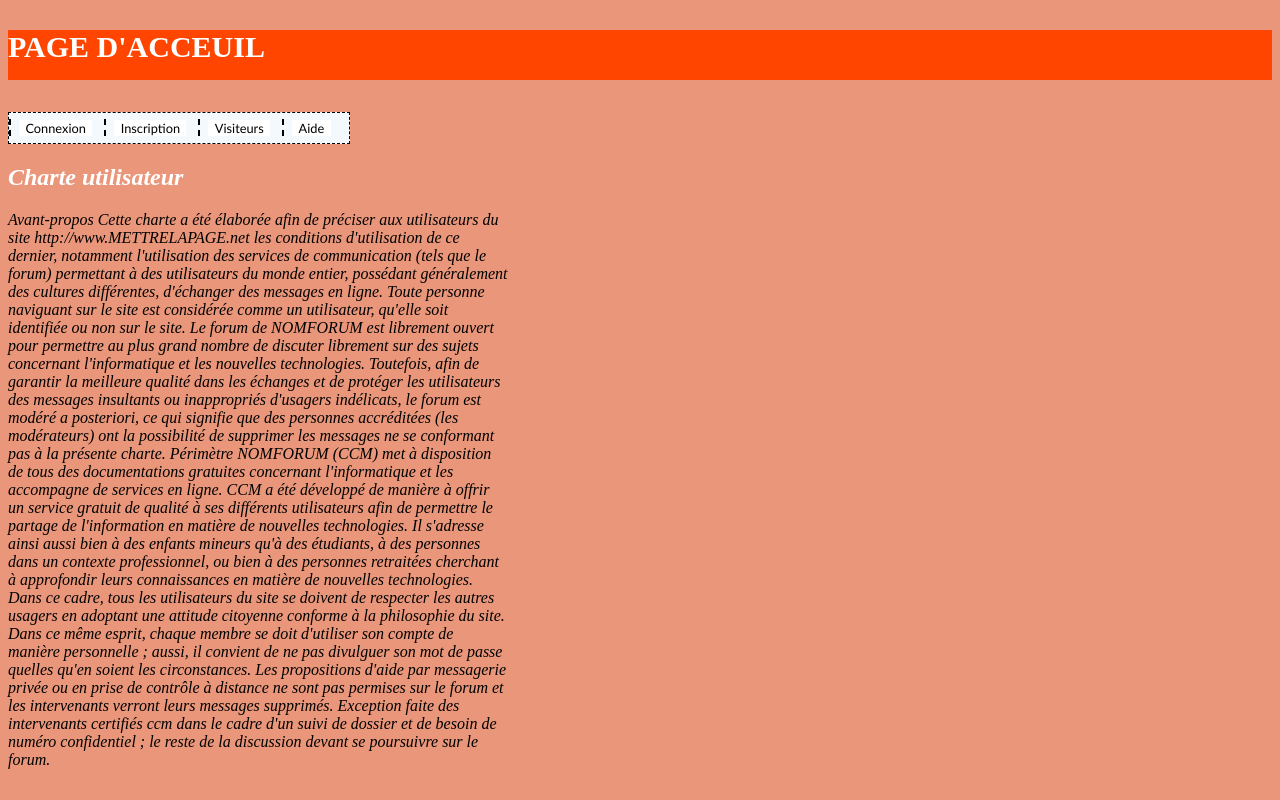
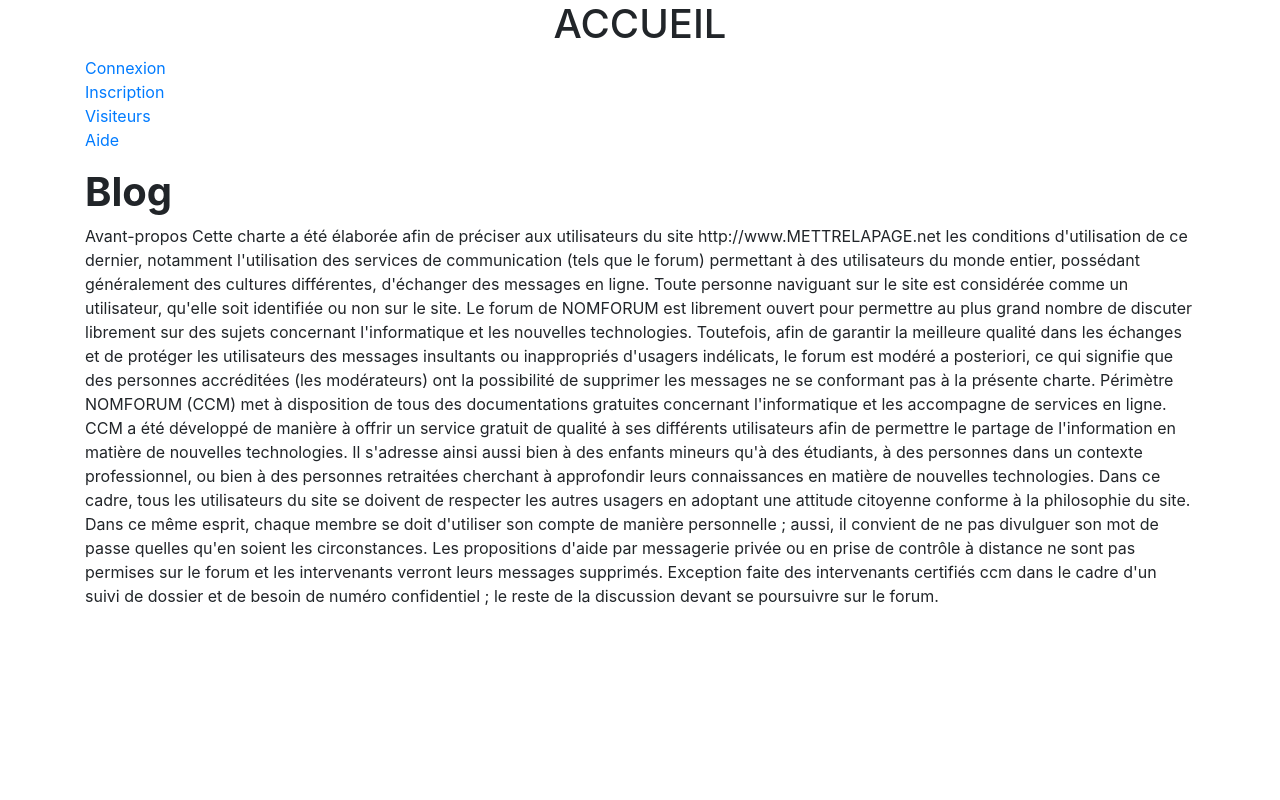
Before and after one commit to cezaire/ProjetSI, a PHP site: page /Accueil.php in a window 1280 px wide. Run offline with PHP 8.4, Linux system fonts and the light colour scheme; some libraries are stand-ins or nearby versions.

Commit message:
Ajout dossier img et sql + amelioration visuelle blog

```diff
--- a/src/main/Accueil.php
+++ b/src/main/Accueil.php
@@ -1,89 +1,42 @@
-<!DOCTYPE html PUBLIC "-//W3C//DTD XHTML 1.0 Transitionnal//EN"
-	"http://wwww.w3.org/TR/xhtmll/DTD/xhtmll-transitional.dtd">
+<?php
+session_start();
+?>
+
+<!DOCTYPE html>
 <html>
-<style>
-body{
-background-color:DarkSalmon;
-color white;
-}
-header h3{
-height:50px;
-font-size:30px;
-}
-header{
-background-color:OrangeRed;
-width: auto;
-color:white;
 
-}
-article{
-width: 500px;
-font-style:italic;
-}
-h1{
-
-color:white;
-}
-a{
-color:white;
-background-color:white;
- line-height: 10px;
- height:50px;
-}
-input{
-color:teal;
-}
-label{
-color:white;
-}
-
-ul#Menu {
-width : 340px;
-height : 30px;
-margin : 2em 0 0 0;
-padding : 0;
-background-color : #f4f9fd;
-border : 1px dashed black;
-list-style-type : none;
-}
-
-ul#Menu li {
-padding : 0 0.5em;
-line-height : 30px;
-display:inline;
-border-left : 2px dashed black;
-}
-
-
-ul#Menu a {
-color : black;
-text-decoration : none;
-padding : 0 0.5em;
-font :  0.8em "Trebuchet MS";
-}
-
-ul#Menu a:hover { text-decoration : underline; }
-
-
-</style>
-<head>  <title>PAGE D'ACCEUIL </title>
+	<head>
+		<link href="../style/bootstrap/css/bootstrap.min.css" rel="stylesheet">
+		<script src="https://ajax.googleapis.com/ajax/libs/jquery/1.11.2/jquery.min.js"></script>
+		<script src="bootstrap/js/bootstrap.min.js"></script>
+		<title>ACCUEIL </title>
 		<meta charset="utf-8"/>
 	</head>
+
+	<header>
+	<div class='page-header'>
+		<div class='container'>
+			<h1 style='text-align: center;'>ACCUEIL</h1>
+		</div>
+	</div>
+	</header>
+
 	<body>
-<header>
-<h3> PAGE D'ACCEUIL </h3>
-</header>
-<nav>
-<ul id="Menu">
+	<div class="container">
+		<div class="text-align">
+			<ul class="list-inline" id="Menu">
 			  <li><a href="connexionUsers.php" title="Connexion">Connexion</a></li>
 			  <li><a href="Inscription.php" title="Inscription">Inscription</a></li>
 			  <li><a href="#" title="Visiteurs">Visiteurs</a></li>
+			  <?php  if(isset($_SESSION['id'])){ echo "<li><a href='article.php' title='Créer un article'>Créer un article</a></li>";} ?>
 			  <li><a href="#" title="Aide">Aide</a></li>
+			  <?php  if(isset($_SESSION['id'])){ echo "<li><a href='deconnexion.php' title='Déconnexion'>Déconnexion</a></li>";} ?>
+
 
 			</ul>
-</nav>
+		</div>
 		<article>
-    <h1><b>Charte utilisateur</b></h1>
+			<h1><b>Blog</b></h1>
 			<p>Avant-propos
 
 		Cette charte a été élaborée afin de préciser aux utilisateurs du site http://www.METTRELAPAGE.net les conditions d'utilisation de ce dernier, notamment l'utilisation des services de communication (tels que le forum) permettant à des utilisateurs du monde entier, possédant généralement des cultures différentes, d'échanger des messages en ligne.
@@ -108,6 +61,6 @@ Dans ce même esprit, chaque membre se doit d'utiliser son compte de manière pe
 		Les propositions d'aide par messagerie privée ou en prise de contrôle à distance ne sont pas permises sur le forum et les intervenants verront leurs messages supprimés. Exception faite des intervenants certifiés ccm dans le cadre d'un suivi de dossier et de besoin de numéro confidentiel ; le reste de la discussion devant se poursuivre sur le forum.
 		</p>
 		</article>
-
+	</div>
 	</body>
 </html>
--- /dev/null
+++ b/src/main/deconnexion.php
@@ -0,0 +1,6 @@
+<?php
+session_start();
+session_destroy();
+header('location: ./accueil.php');
+exit;
+?>
--- a/src/main/inscription.php
+++ b/src/main/inscription.php
@@ -42,7 +42,7 @@
 
 
 	<footer>
-		<a href="./accueil.php">Retour à la page principale</a>
+		<a href="./accueil.php">Retour à l'accueil</a>
 	</footer>
 
 </html>
```
Also changed, not shown: src/main/connexionUsers.php (+7 -3 lines), src/sql/user.sql (added, +67 -0 lines), src/img/mouton.jpg (added). Lines whose indentation alone changed are shown as unchanged.
